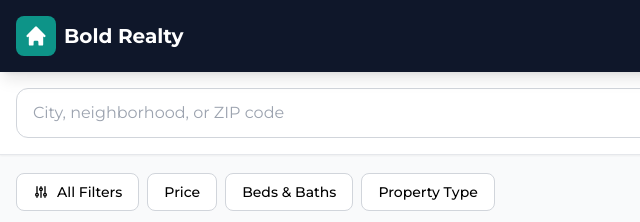
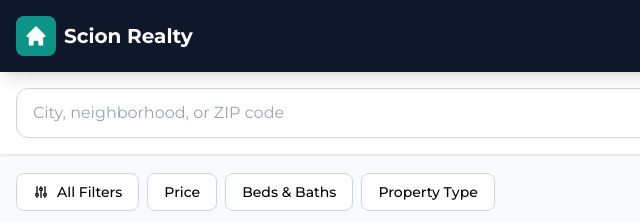
Before and after one commit to drew-builds/coming-soon, a plain HTML site: page index.html in a window 1280 px wide. Shown: the top 222 px of the page, 0-640 px from the left. Drawn offline with nearby package versions, Linux system fonts and the light colour scheme.

Commit message:
Update index.html

```diff
--- a/index.html
+++ b/index.html
@@ -4,7 +4,7 @@
 <head>
     <meta charset="UTF-8">
     <meta name="viewport" content="width=device-width, initial-scale=1.0">
-    <title>Property Listings - Bold Modern Realty</title>
+    <title>Property Listings - Scion Modern Realty</title>
     <script src="https://cdn.tailwindcss.com"></script>
     <link rel="preconnect" href="https://fonts.googleapis.com">
     <link rel="preconnect" href="https://fonts.gstatic.com" crossorigin>
@@ -101,7 +101,7 @@
                             </path>
                         </svg>
                     </div>
-                    <span class="text-xl font-bold hidden sm:block">Bold Realty</span>
+                    <span class="text-xl font-bold hidden sm:block">Scion Realty</span>
                 </div>
                 <button class="md:hidden p-2">
                     <svg class="w-6 h-6" fill="none" stroke="currentColor" viewBox="0 0 24 24">
```
